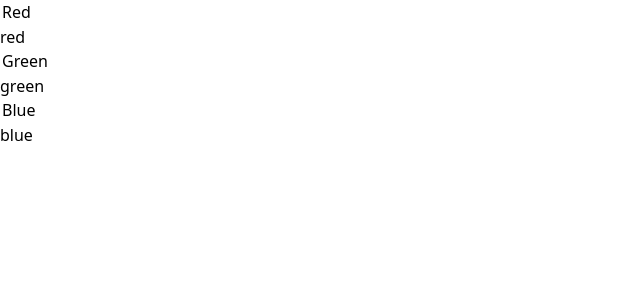
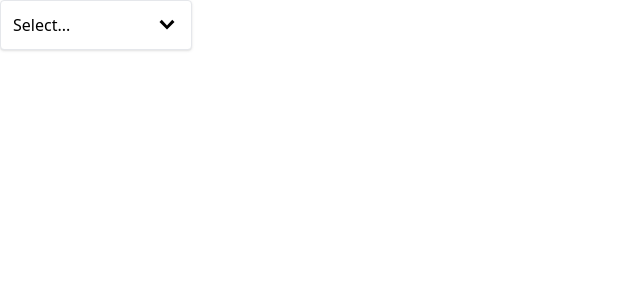
Before and after one commit to rosskovt/components, a React (Create React App) app: page / in a window 1280 px wide. Shown: the top 300 px of the page, without its empty margins (0-640 px from the left). Built offline with nearby package versions, Linux system fonts and the light colour scheme.

Commit message:
Dropdown page added

```diff
--- a/src/App.js
+++ b/src/App.js
@@ -1,6 +1,14 @@
+import { useState } from "react";
 import Dropdown from "./components/Dropdown";
 
+
 function App() {
+    const [selection, setSelection] = useState(null);
+
+    const handleSelection = (option) => {
+        setSelection(option);
+    }
+    console.log(selection);
     const options = [
         { label: 'Red', value: 'red' },
         { label: 'Green', value: 'green' },
@@ -8,7 +16,11 @@
     ];
 
     return (
-        <div><Dropdown options={options} /></div>
+        <div><Dropdown
+            options={options}
+            value={selection}
+            onChange={handleSelection} />
+        </div>
     )
 
 };
--- a/src/components/Dropdown.js
+++ b/src/components/Dropdown.js
@@ -1,20 +1,77 @@
-import { useState } from "react";
+import { useState, useEffect, useRef } from "react";
+import { GoChevronDown } from "react-icons/go";
+import Panel from "./Panel";
 
-function Dropdown({ options }) {
 
-    const [selection, setSelection] = useState(-1);
+function Dropdown({ options, value, onChange }) {
+
+    const [isOpen, setIsOpen] = useState(false);
+    const divEl = useRef();
+
+    useEffect(() => {
+        const handler = (event) => {
+            if (!divEl.current) {
+                return;
+            }
+
+            if (!divEl.current.contains(event.target)) {
+                setIsOpen(false);
+            }
+        };
+        const cleanUp = () => {
+            document.removeEventListener('click', handler);
+        };
+        document.addEventListener('click', handler, true);
+        return cleanUp;
+        // return () => {
+        //     document.removeEventListener('click', handler);
+        // }
+    }, []);
+
+    const handleOpenClick = (openState) => {
+        setIsOpen((currentIsState) => {
+            console.log(openState);
+            console.log(currentIsState);
+            return !currentIsState
+        });
+    }
+
+    const handleOptionClick = (option) => {
+        console.log(option);
+        setIsOpen(false);
+        onChange(option);
+    }
+
+
+    // let content = 'Select...';
+    // if (selection) {
+    //     content = selection.label;
+    // }
+
     const renderedOptions = options.map((option, index) => {
-        const isExpanded = index === selection;
+        // const isExpanded = index === selection;
         return (
-            <div key={option.value}>
-                <option>{option.label}</option>
-                {option.value}
+            <div className="hover:bg-sky-100 rounded cursor-pointer p-1"
+                key={option.value}
+                onClick={() => handleOptionClick(option)}>
+                {option.label}
             </div>
 
         )
     });
     return (
-        <div>{renderedOptions}</div>
+        <div ref={divEl} className="w-48 relative" >
+            <Panel className="flex justify-between items-center cursor-pointer"
+                onClick={() => handleOpenClick(isOpen)}>
+                {value?.label || 'Select...'}
+                {<GoChevronDown className="text-2xl" />}
+            </Panel>
+            {isOpen && (
+                <Panel className="absolute top-full">
+                    {renderedOptions}
+                </Panel>
+            )}
+        </div>
     )
 }
 
--- /dev/null
+++ b/src/components/Panel.js
@@ -0,0 +1,11 @@
+import classNames from 'classnames';
+
+function Panel({ children, className, ...rest }) {
+    const finalClassnames = classNames(
+        'border rounded p-3 shadow bg-white w-full',
+        className
+    );
+    return <div {...rest} className={finalClassnames}>{children}</div>
+}
+
+export default Panel;
```
